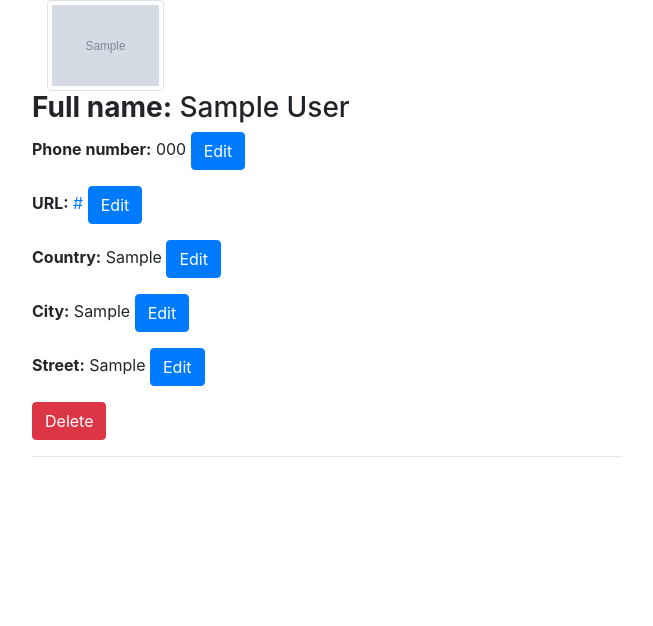
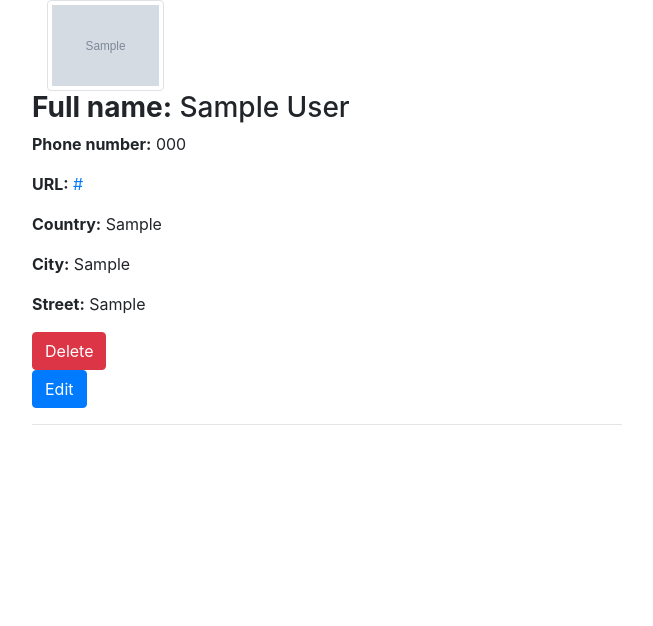
Before and after one commit to JohnWayne91/Address_book, a Django app: page /contact/1/ in a window 1280 px wide. Shown: the part 56-682 px from the top of the page, without its empty margins (318-971 px from the left). Run offline with Django 3.2, Linux system fonts and the light colour scheme; tables that the repository leaves empty hold one stand-in row (values such as "Sample post"); grey boxes marked "Sample" are stand-in pictures; some libraries are stand-ins or nearby versions.

Commit message:
Add update button

```diff
--- a/address_book/mainapp/templates/mainapp/contact_detail.html
+++ b/address_book/mainapp/templates/mainapp/contact_detail.html
@@ -10,16 +10,16 @@
             {% endif %}
 
             <h3><strong>Full name:</strong> {{ contact.first_name }} {{ contact.last_name }}</h3>
-            <p><strong>Phone number:</strong> {{ contact.phone_number }} <button class="btn btn btn-primary">Edit</button> </p>
+            <p><strong>Phone number:</strong> {{ contact.phone_number }}</p>
 
             {% if contact.url %}
-            <p><strong>URL:</strong> <a href="{{ contact.url }}">{{ contact.url }}  </a><button class="btn btn btn-primary " >Edit</button></p>
+            <p><strong>URL:</strong> <a href="{{ contact.url }}">{{ contact.url }}</a></p>
             {% endif %}
 
 
-            <p><strong>Country:</strong> {{ contact.country }} <button class="btn btn btn-primary" >Edit</button></p>
-            <p><strong>City:</strong> {{ contact.city }} <button class="btn btn btn-primary">Edit</button></p>
-            <p><strong>Street:</strong> {{ contact.street }} <button class="btn btn btn-primary">Edit</button></p>
+            <p><strong>Country:</strong> {{ contact.country }} </p>
+            <p><strong>City:</strong> {{ contact.city }} </p>
+            <p><strong>Street:</strong> {{ contact.street }}</p>
 
             <form method="POST" action="{% url 'delete_contact' contact.pk %}">
             {% csrf_token %}
@@ -27,10 +27,7 @@
                 <i class="fa fa-trash-o"></i>
                 Delete</button>
             </form>
-
-
-
-
+            <a href="{% url 'update_contact' contact.pk %}"><button class="btn btn btn-primary">Edit</button> </p></a>
             <hr>
         </div>
 </div>
```
